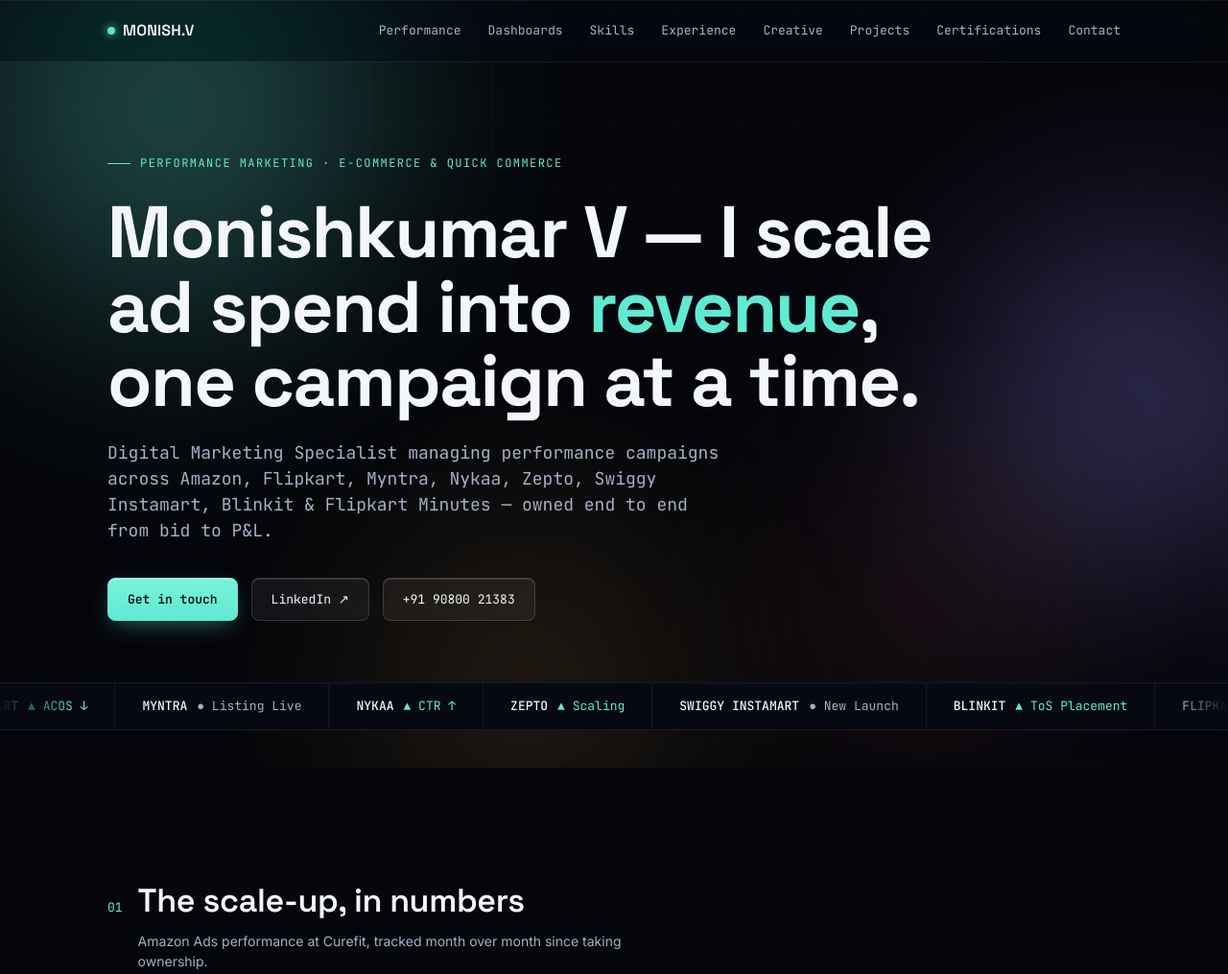
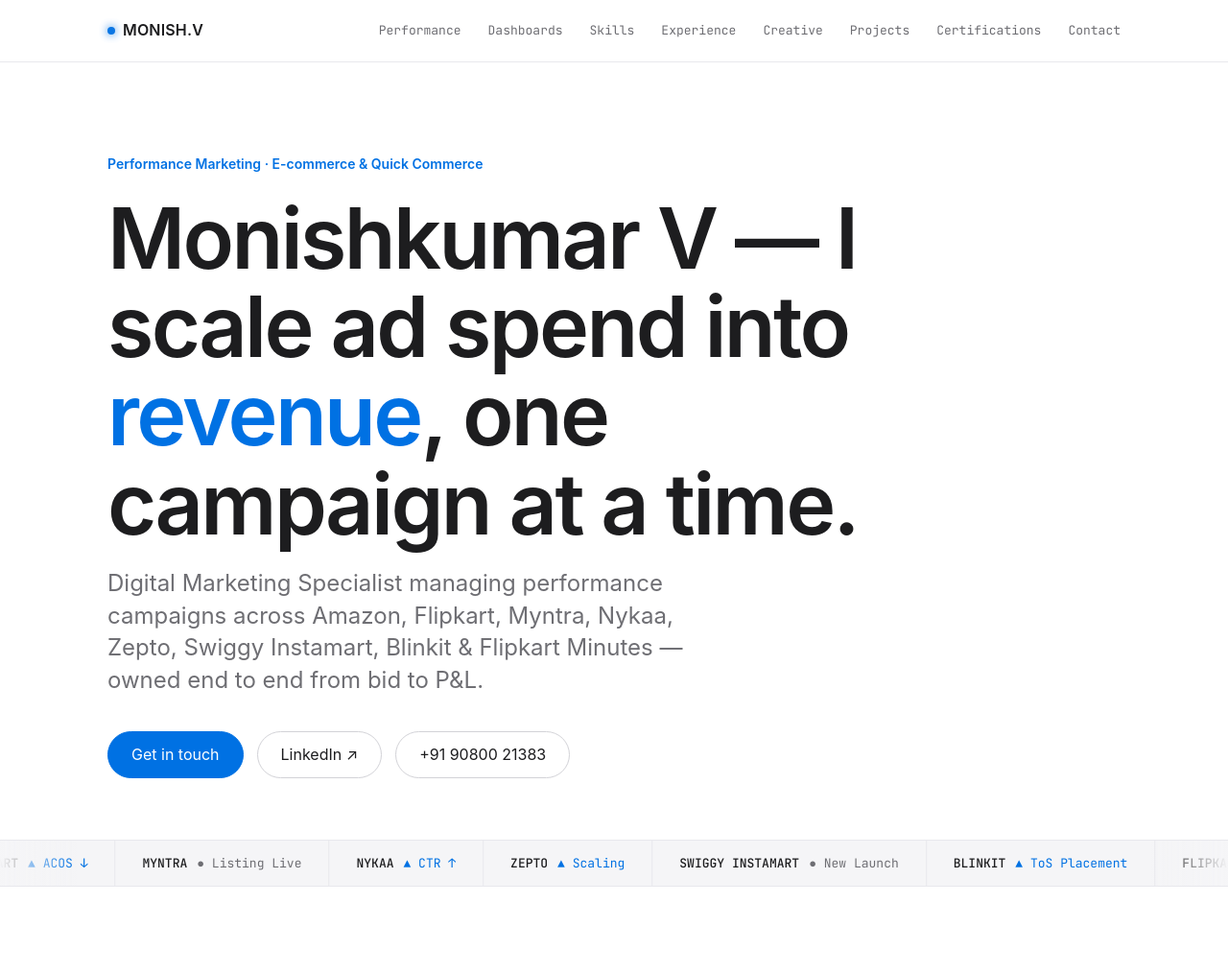
Before and after one commit to monishv080603-hue/monishv.github.io, a plain HTML site: page index.html in a window 1280 px wide. Shown: the top 1015 px of the page at 96% size. Drawn offline with Linux system fonts and the light colour scheme.

Commit message:
Add files via upload

```diff
--- a/index.html
+++ b/index.html
@@ -10,25 +10,25 @@
 <link href="https://fonts.googleapis.com/css2?family=Space+Grotesk:wght@400;500;600;700&family=Inter:wght@400;500;600;700&family=JetBrains+Mono:wght@400;500;600;700&display=swap" rel="stylesheet">
 <style>
   :root{
-    --bg:#05060B;
-    --bg-2:#070912;
-    --surface:rgba(255,255,255,0.055);
-    --surface-2:rgba(255,255,255,0.09);
-    --border:rgba(255,255,255,0.14);
-    --border-soft:rgba(255,255,255,0.08);
-    --glass-highlight:rgba(255,255,255,0.5);
-    --text:#F3F6FB;
-    --text-dim:#A6B0C6;
-    --text-faint:#67718C;
-    --mint:#5FEAD1;
-    --mint-dim:#2E5A52;
-    --violet:#9C8CFF;
-    --amber:#F4B942;
-    --coral:#FF7A68;
-    --disp: 'Space Grotesk', sans-serif;
-    --body: 'Inter', sans-serif;
-    --mono: 'JetBrains Mono', monospace;
-    --glass-blur:blur(22px) saturate(180%);
+    --bg:#FFFFFF;
+    --bg-2:#F5F5F7;
+    --surface:#FFFFFF;
+    --surface-2:#F5F5F7;
+    --border:#D2D2D7;
+    --border-soft:#E8E8ED;
+    --glass-highlight:rgba(255,255,255,0.8);
+    --text:#1D1D1F;
+    --text-dim:#6E6E73;
+    --text-faint:#86868B;
+    --mint:#0071E3;
+    --mint-dim:#CFE4FB;
+    --violet:#0071E3;
+    --amber:#0071E3;
+    --coral:#FF3B30;
+    --disp: -apple-system, 'SF Pro Display', 'Inter', sans-serif;
+    --body: -apple-system, 'SF Pro Text', 'Inter', sans-serif;
+    --mono: 'SF Mono', 'JetBrains Mono', monospace;
+    --glass-blur:blur(20px) saturate(180%);
   }
 
   *{margin:0;padding:0;box-sizing:border-box;}
@@ -39,14 +39,15 @@
     background:var(--bg);
     color:var(--text);
     font-family:var(--body);
-    line-height:1.5;
+    line-height:1.47;
+    font-size:17px;
     -webkit-font-smoothing:antialiased;
     overflow-x:hidden;
   }
 
   a{color:inherit;text-decoration:none;}
 
-  ::selection{background:var(--mint);color:#06110E;}
+  ::selection{background:var(--mint);color:#fff;}
 
   :focus-visible{outline:2px solid var(--mint);outline-offset:3px;border-radius:2px;}
 
@@ -54,40 +55,18 @@
 
   @media (max-width:720px){ .wrap{padding:0 20px;} }
 
-  /* ---------- Background: liquid mesh + faint grid ---------- */
-  .bg-grid{
-    position:fixed;inset:0;z-index:0;pointer-events:none;
-    background-image:
-      linear-gradient(var(--border-soft) 1px, transparent 1px),
-      linear-gradient(90deg, var(--border-soft) 1px, transparent 1px);
-    background-size:64px 64px;
-    -webkit-mask-image:radial-gradient(ellipse 80% 60% at 50% 0%, #000 30%, transparent 75%);
-    mask-image:radial-gradient(ellipse 80% 60% at 50% 0%, #000 30%, transparent 75%);
-    opacity:0.28;
-  }
-  .bg-mesh{position:fixed;inset:0;z-index:0;pointer-events:none;overflow:hidden;}
-  .bg-mesh span{
-    position:absolute;border-radius:50%;filter:blur(90px);opacity:0.38;
-    will-change:transform;
-  }
-  .bg-mesh span.b1{width:640px;height:640px;top:-220px;left:-160px;background:radial-gradient(circle,var(--mint),transparent 70%);animation:drift1 26s ease-in-out infinite;}
-  .bg-mesh span.b2{width:560px;height:560px;top:120px;right:-200px;background:radial-gradient(circle,var(--violet),transparent 70%);animation:drift2 32s ease-in-out infinite;}
-  .bg-mesh span.b3{width:520px;height:520px;bottom:-180px;left:22%;background:radial-gradient(circle,var(--amber),transparent 72%);opacity:0.16;animation:drift3 38s ease-in-out infinite;}
-  .bg-mesh span.b4{width:460px;height:460px;top:48%;right:8%;background:radial-gradient(circle,var(--coral),transparent 72%);opacity:0.12;animation:drift1 30s ease-in-out infinite reverse;}
-  @keyframes drift1{0%,100%{transform:translate(0,0) scale(1);}50%{transform:translate(60px,40px) scale(1.08);}}
-  @keyframes drift2{0%,100%{transform:translate(0,0) scale(1);}50%{transform:translate(-50px,60px) scale(0.95);}}
-  @keyframes drift3{0%,100%{transform:translate(0,0) scale(1);}50%{transform:translate(40px,-50px) scale(1.06);}}
-  @media (prefers-reduced-motion: reduce){ .bg-mesh span{animation:none;} }
-  @media (max-width:720px){ .bg-mesh span{filter:blur(60px);opacity:0.26;} }
+  /* ---------- Background: clean, no texture ---------- */
+  .bg-grid{display:none;}
+  .bg-mesh{display:none;}
 
   /* ---------- Nav ---------- */
   nav{
     position:sticky;top:0;z-index:50;
-    background:rgba(8,10,16,0.42);
-    backdrop-filter:blur(22px) saturate(180%);
-    -webkit-backdrop-filter:blur(22px) saturate(180%);
+    background:rgba(255,255,255,0.72);
+    backdrop-filter:blur(20px) saturate(180%);
+    -webkit-backdrop-filter:blur(20px) saturate(180%);
     border-bottom:1px solid var(--border-soft);
-    box-shadow:inset 0 1px 0 rgba(255,255,255,0.06);
+    box-shadow:none;
   }
   nav .wrap{display:flex;align-items:center;justify-content:space-between;height:64px;}
   .brand{font-family:var(--disp);font-weight:600;font-size:16px;letter-spacing:0.01em;display:flex;align-items:center;gap:8px;}
@@ -100,35 +79,35 @@
   /* ---------- Hero ---------- */
   header.hero{position:relative;z-index:1;padding:96px 0 64px;}
   .eyebrow{
-    font-family:var(--mono);font-size:12px;color:var(--mint);
-    letter-spacing:0.12em;text-transform:uppercase;
-    display:flex;align-items:center;gap:10px;margin-bottom:24px;
+    font-family:var(--body);font-weight:590;font-size:14px;color:var(--mint);
+    letter-spacing:0;text-transform:none;
+    display:flex;align-items:center;gap:10px;margin-bottom:20px;
   }
-  .eyebrow::before{content:'';width:24px;height:1px;background:var(--mint);}
+  .eyebrow::before{content:none;}
 
   h1.name{
-    font-family:var(--disp);font-weight:700;
-    font-size:clamp(40px,7vw,76px);
-    line-height:1.02;letter-spacing:-0.02em;
-    max-width:900px;
+    font-family:var(--disp);font-weight:600;
+    font-size:clamp(44px,8vw,88px);
+    line-height:1.05;letter-spacing:-0.03em;
+    max-width:920px;
   }
-  h1.name .accent{color:var(--mint);}
+  h1.name .accent{color:var(--mint);font-weight:600;}
 
   .role-line{
-    font-family:var(--mono);font-size:clamp(14px,2vw,18px);
-    color:var(--text-dim);margin-top:22px;max-width:640px;
+    font-family:var(--body);font-weight:400;font-size:clamp(19px,2.4vw,24px);
+    color:var(--text-dim);margin-top:20px;max-width:640px;line-height:1.4;
   }
 
   .hero-actions{display:flex;gap:14px;margin-top:36px;flex-wrap:wrap;}
   .btn{
-    font-family:var(--mono);font-size:13px;padding:12px 20px;border-radius:8px;
+    font-family:var(--body);font-size:16px;padding:12px 24px;border-radius:980px;
     border:1px solid var(--border);transition:all .18s ease;cursor:pointer;
-    display:inline-flex;align-items:center;gap:8px;
+    display:inline-flex;align-items:center;gap:8px;font-weight:400;
   }
-  .btn-primary{background:linear-gradient(180deg, #79F2DB, var(--mint));color:#06110E;border-color:var(--mint);font-weight:600;box-shadow:inset 0 1px 0 rgba(255,255,255,0.5), 0 8px 24px -8px rgba(95,234,209,0.5);}
-  .btn-primary:hover{box-shadow:inset 0 1px 0 rgba(255,255,255,0.5), 0 0 0 4px rgba(95,234,209,0.15), 0 8px 24px -8px rgba(95,234,209,0.6);}
-  .btn-ghost{color:var(--text);background:var(--surface);backdrop-filter:var(--glass-blur);-webkit-backdrop-filter:var(--glass-blur);box-shadow:inset 0 1px 0 rgba(255,255,255,0.16);}
-  .btn-ghost:hover{border-color:var(--mint);color:var(--mint);background:rgba(95,234,209,0.08);}
+  .btn-primary{background:var(--mint);color:#fff;border-color:var(--mint);font-weight:400;box-shadow:none;}
+  .btn-primary:hover{background:#0077ED;box-shadow:none;}
+  .btn-ghost{color:var(--text);background:var(--surface);box-shadow:none;}
+  .btn-ghost:hover{border-color:var(--mint);color:var(--mint);background:var(--mint-dim);}
 
   /* ---------- Ticker ---------- */
   .ticker-outer{
@@ -153,17 +132,17 @@
   .ticker-item .down{color:var(--coral);}
 
   /* ---------- Section shell ---------- */
-  section{position:relative;z-index:1;padding:88px 0;border-bottom:1px solid var(--border-soft);}
+  section{position:relative;z-index:1;padding:120px 0;border-bottom:1px solid var(--border-soft);}
   .sec-head{display:flex;align-items:baseline;gap:16px;margin-bottom:48px;flex-wrap:wrap;}
   .sec-num{font-family:var(--mono);color:var(--mint);font-size:13px;}
-  .sec-title{font-family:var(--disp);font-weight:600;font-size:clamp(24px,3.4vw,34px);letter-spacing:-0.01em;}
+  .sec-title{font-family:var(--disp);font-weight:600;font-size:clamp(30px,4.2vw,48px);letter-spacing:-0.015em;line-height:1.08;}
   .sec-sub{font-family:var(--body);color:var(--text-dim);font-size:14px;max-width:520px;margin-top:6px;}
 
   /* ---------- Growth console (signature) ---------- */
   .console{
-    background:var(--surface);backdrop-filter:var(--glass-blur);-webkit-backdrop-filter:var(--glass-blur);border:1px solid var(--border);border-radius:24px;
+    background:var(--surface);border:1px solid var(--border);border-radius:24px;
     padding:32px;position:relative;overflow:hidden;
-    box-shadow:inset 0 1px 0 var(--glass-highlight), inset 0 0 40px rgba(255,255,255,0.02), 0 24px 60px -20px rgba(0,0,0,0.6);
+    box-shadow:0 4px 32px rgba(0,0,0,0.07);
   }
   .console-top{display:flex;justify-content:space-between;align-items:center;margin-bottom:28px;flex-wrap:wrap;gap:12px;}
   .console-label{font-family:var(--mono);font-size:12px;color:var(--text-faint);letter-spacing:0.08em;text-transform:uppercase;}
@@ -171,15 +150,15 @@
 
   .metric-grid{display:grid;grid-template-columns:repeat(4,1fr);gap:1px;background:var(--border);border:1px solid var(--border);border-radius:12px;overflow:hidden;margin-bottom:28px;}
   @media (max-width:820px){ .metric-grid{grid-template-columns:repeat(2,1fr);} }
-  .metric{background:rgba(255,255,255,0.03);padding:22px 20px;transition:background .2s ease;}
-  .metric:hover{background:rgba(255,255,255,0.06);}
+  .metric{background:transparent;padding:22px 20px;transition:background .2s ease;border-radius:12px;}
+  .metric:hover{background:rgba(0,0,0,0.03);}
   .metric-label{font-family:var(--mono);font-size:11px;color:var(--text-faint);text-transform:uppercase;letter-spacing:0.06em;}
   .metric-value{font-family:var(--disp);font-size:28px;font-weight:600;margin-top:8px;}
   .metric-delta{font-family:var(--mono);font-size:12px;margin-top:6px;display:flex;align-items:center;gap:4px;}
   .metric-delta.up{color:var(--mint);}
   .metric-delta.down-good{color:var(--mint);}
 
-  .chart-wrap{border:1px solid var(--border);border-radius:16px;padding:24px 24px 8px;background:rgba(0,0,0,0.28);box-shadow:inset 0 1px 0 rgba(255,255,255,0.06), inset 0 0 30px rgba(0,0,0,0.3);}
+  .chart-wrap{border:1px solid var(--border-soft);border-radius:16px;padding:24px 24px 8px;background:var(--bg-2);box-shadow:none;}
   .chart-caption{display:flex;justify-content:space-between;font-family:var(--mono);font-size:12px;color:var(--text-dim);margin-top:10px;}
   svg#growthChart{width:100%;height:auto;display:block;}
   .chart-line{fill:none;stroke:var(--mint);stroke-width:2.5;stroke-linecap:round;stroke-linejoin:round;stroke-dasharray:600;stroke-dashoffset:600;transition:stroke-dashoffset 1.6s cubic-bezier(.2,.7,.2,1);}
@@ -194,18 +173,18 @@
   /* ---------- Skills ---------- */
   .skill-groups{display:grid;grid-template-columns:1fr 1fr;gap:20px;}
   @media (max-width:820px){ .skill-groups{grid-template-columns:1fr;} }
-  .skill-card{background:var(--surface);backdrop-filter:var(--glass-blur);-webkit-backdrop-filter:var(--glass-blur);border:1px solid var(--border);border-radius:18px;padding:22px 24px;box-shadow:inset 0 1px 0 rgba(255,255,255,0.14), 0 12px 30px -16px rgba(0,0,0,0.5);transition:transform .2s ease, border-color .2s ease;}
+  .skill-card{background:var(--surface);border:1px solid var(--border);border-radius:18px;padding:22px 24px;box-shadow:0 2px 24px rgba(0,0,0,0.06);transition:transform .2s ease, border-color .2s ease;}
   .skill-card:hover{transform:translateY(-2px);border-color:rgba(255,255,255,0.26);}
   .skill-card h3{font-family:var(--disp);font-size:16px;font-weight:600;margin-bottom:14px;display:flex;align-items:center;gap:8px;}
   .skill-card h3 .idx{font-family:var(--mono);color:var(--mint);font-size:12px;}
   .pill-row{display:flex;flex-wrap:wrap;gap:8px;}
   .pill{
-    font-family:var(--mono);font-size:12px;color:var(--text-dim);
-    background:rgba(255,255,255,0.04);
-    border:1px solid var(--border);padding:6px 12px;border-radius:999px;
+    font-family:var(--body);font-size:13px;color:var(--text-dim);
+    background:var(--bg-2);
+    border:1px solid transparent;padding:6px 14px;border-radius:999px;
     transition:all .15s ease;
   }
-  .pill:hover{border-color:var(--mint);color:var(--mint);background:rgba(95,234,209,0.08);}
+  .pill:hover{background:var(--mint-dim);color:var(--mint);}
 
   /* ---------- Experience ---------- */
   .timeline{position:relative;padding-left:28px;}
@@ -229,8 +208,8 @@
   /* ---------- Projects ---------- */
   .proj-grid{display:grid;grid-template-columns:repeat(3,1fr);gap:20px;}
   @media (max-width:900px){ .proj-grid{grid-template-columns:1fr;} }
-  .proj-card{background:var(--surface);backdrop-filter:var(--glass-blur);-webkit-backdrop-filter:var(--glass-blur);border:1px solid var(--border);border-radius:18px;padding:24px;display:flex;flex-direction:column;height:100%;transition:border-color .2s ease, transform .2s ease, box-shadow .2s ease;box-shadow:inset 0 1px 0 rgba(255,255,255,0.14), 0 12px 30px -16px rgba(0,0,0,0.5);}
-  .proj-card:hover{border-color:var(--mint-dim);transform:translateY(-4px);box-shadow:inset 0 1px 0 rgba(255,255,255,0.2), 0 20px 40px -16px rgba(95,234,209,0.15);}
+  .proj-card{background:var(--surface);border:1px solid var(--border);border-radius:18px;padding:24px;display:flex;flex-direction:column;height:100%;transition:border-color .2s ease, transform .2s ease, box-shadow .2s ease;box-shadow:0 2px 24px rgba(0,0,0,0.06);}
+  .proj-card:hover{border-color:var(--mint-dim);transform:translateY(-4px);box-shadow:0 12px 40px rgba(0,0,0,0.1);}
   .proj-top{display:flex;justify-content:space-between;align-items:flex-start;margin-bottom:14px;}
   .proj-tag{font-family:var(--mono);font-size:10px;color:var(--mint);border:1px solid var(--mint-dim);padding:3px 8px;border-radius:999px;text-transform:uppercase;letter-spacing:0.05em;}
   .proj-year{font-family:var(--mono);font-size:11px;color:var(--text-faint);}
@@ -240,7 +219,7 @@
   /* ---------- Certifications ---------- */
   .cert-grid{display:grid;grid-template-columns:repeat(3,1fr);gap:1px;background:var(--border);border:1px solid var(--border);border-radius:12px;overflow:hidden;}
   @media (max-width:820px){ .cert-grid{grid-template-columns:1fr;} }
-  .cert{background:var(--surface);backdrop-filter:var(--glass-blur);-webkit-backdrop-filter:var(--glass-blur);padding:22px;transition:background .2s ease;}
+  .cert{background:var(--surface);padding:22px;transition:background .2s ease;}
   .cert:hover{background:var(--surface-2);}
   .cert-name{font-family:var(--disp);font-weight:600;font-size:14.5px;margin-bottom:4px;}
   .cert-issuer{font-family:var(--mono);font-size:11px;color:var(--mint);margin-bottom:10px;}
@@ -248,7 +227,7 @@
   .cert-valid{font-family:var(--mono);font-size:10.5px;color:var(--text-faint);}
 
   /* ---------- Education ---------- */
-  .edu-row{display:flex;justify-content:space-between;align-items:flex-start;flex-wrap:wrap;gap:16px;background:var(--surface);backdrop-filter:var(--glass-blur);-webkit-backdrop-filter:var(--glass-blur);border:1px solid var(--border);border-radius:20px;padding:26px 28px;box-shadow:inset 0 1px 0 rgba(255,255,255,0.14), 0 12px 30px -16px rgba(0,0,0,0.5);}
+  .edu-row{display:flex;justify-content:space-between;align-items:flex-start;flex-wrap:wrap;gap:16px;background:var(--surface);border:1px solid var(--border);border-radius:20px;padding:26px 28px;box-shadow:0 2px 24px rgba(0,0,0,0.06);}
   .edu-degree{font-family:var(--disp);font-weight:600;font-size:18px;margin-bottom:6px;}
   .edu-school{font-size:13.5px;color:var(--text-dim);}
   .edu-cgpa{font-family:var(--mono);font-size:20px;color:var(--mint);text-align:right;}
@@ -267,7 +246,7 @@
   /* ---------- Media (videos) ---------- */
   .media-grid{display:grid;grid-template-columns:1fr 1fr;gap:24px;}
   @media (max-width:820px){ .media-grid{grid-template-columns:1fr;} }
-  .media-card{background:var(--surface);backdrop-filter:var(--glass-blur);-webkit-backdrop-filter:var(--glass-blur);border:1px solid var(--border);border-radius:20px;overflow:hidden;box-shadow:inset 0 1px 0 rgba(255,255,255,0.14), 0 16px 40px -18px rgba(0,0,0,0.55);transition:transform .25s ease;}
+  .media-card{background:var(--surface);border:1px solid var(--border);border-radius:20px;overflow:hidden;box-shadow:0 2px 24px rgba(0,0,0,0.06);transition:transform .25s ease;}
   .media-card:hover{transform:translateY(-3px);}
   .media-card video{width:100%;display:block;background:#000;max-height:420px;object-fit:contain;}
   .media-body{padding:22px 24px;}
@@ -275,12 +254,12 @@
   .media-card h3{font-family:var(--disp);font-size:18px;font-weight:600;margin-bottom:10px;}
   .media-card p{font-size:13.5px;color:var(--text-dim);line-height:1.65;margin-bottom:8px;}
   .media-link{display:inline-flex;align-items:center;gap:6px;margin-top:10px;font-family:var(--mono);font-size:12px;color:var(--mint);border:1px solid var(--mint-dim);padding:8px 14px;border-radius:8px;transition:all .15s ease;}
-  .media-link:hover{background:var(--mint);color:#06110E;}
+  .media-link:hover{background:var(--mint);color:#fff;}
 
   /* ---------- Dashboards ---------- */
   .dash-grid{display:grid;grid-template-columns:1fr 1fr;gap:20px;}
   @media (max-width:900px){ .dash-grid{grid-template-columns:1fr;} }
-  .dash-card{background:var(--surface);backdrop-filter:var(--glass-blur);-webkit-backdrop-filter:var(--glass-blur);border:1px solid var(--border);border-radius:20px;overflow:hidden;box-shadow:inset 0 1px 0 rgba(255,255,255,0.14), 0 16px 40px -18px rgba(0,0,0,0.55);transition:transform .25s ease;}
+  .dash-card{background:var(--surface);border:1px solid var(--border);border-radius:20px;overflow:hidden;box-shadow:0 2px 24px rgba(0,0,0,0.06);transition:transform .25s ease;}
   .dash-card:hover{transform:translateY(-3px);}
   .dash-card img{width:100%;display:block;border-bottom:1px solid var(--border);background:#fff;}
   .dash-body{padding:20px 22px;}
@@ -290,17 +269,17 @@
   .dash-stats{display:flex;flex-wrap:wrap;gap:14px;margin-top:12px;padding-top:12px;border-top:1px solid var(--border-soft);}
   .dash-stat{font-family:var(--mono);font-size:12px;}
   .dash-stat b{display:block;color:var(--mint);font-size:15px;font-family:var(--disp);}
-  .dash-callout{grid-column:1/-1;background:var(--surface);backdrop-filter:var(--glass-blur);-webkit-backdrop-filter:var(--glass-blur);border:1px solid rgba(95,234,209,0.35);border-radius:16px;padding:20px 24px;font-family:var(--mono);font-size:13px;color:var(--text-dim);line-height:1.7;box-shadow:inset 0 1px 0 rgba(255,255,255,0.14), 0 0 40px -12px rgba(95,234,209,0.25);}
+  .dash-callout{grid-column:1/-1;background:var(--surface);border:1px solid var(--mint-dim);border-radius:16px;padding:20px 24px;font-family:var(--mono);font-size:13px;color:var(--text-dim);line-height:1.7;box-shadow:0 2px 24px rgba(0,0,0,0.05);}
   .dash-callout b{color:var(--mint);}
 
   /* ---------- Carousel ---------- */
-  .carousel{background:var(--surface);backdrop-filter:var(--glass-blur);-webkit-backdrop-filter:var(--glass-blur);border:1px solid var(--border);border-radius:20px;overflow:hidden;margin-bottom:20px;box-shadow:inset 0 1px 0 rgba(255,255,255,0.14), 0 16px 40px -18px rgba(0,0,0,0.55);}
+  .carousel{background:var(--surface);border:1px solid var(--border);border-radius:20px;overflow:hidden;margin-bottom:20px;box-shadow:0 2px 24px rgba(0,0,0,0.06);}
   .carousel-stage{position:relative;width:100%;aspect-ratio:1/1;background:#fff;overflow:hidden;}
   .carousel-track{display:flex;height:100%;transition:transform .45s cubic-bezier(.2,.7,.2,1);}
   .carousel-slide{min-width:100%;height:100%;display:flex;align-items:center;justify-content:center;}
   .carousel-slide img{width:100%;height:100%;object-fit:cover;}
   .carousel-nav{position:absolute;top:50%;transform:translateY(-50%);width:36px;height:36px;border-radius:50%;background:rgba(10,13,19,0.55);border:1px solid rgba(255,255,255,0.2);color:#fff;display:flex;align-items:center;justify-content:center;cursor:pointer;font-family:var(--mono);font-size:16px;backdrop-filter:blur(4px);transition:background .15s ease;z-index:2;}
-  .carousel-nav:hover{background:var(--mint);color:#06110E;}
+  .carousel-nav:hover{background:var(--mint);color:#fff;}
   .carousel-prev{left:14px;}
   .carousel-next{right:14px;}
   .carousel-dots{position:absolute;bottom:14px;left:0;right:0;display:flex;justify-content:center;gap:7px;z-index:2;}
@@ -316,7 +295,7 @@
 
   .listing-pair{display:grid;grid-template-columns:1fr 1fr;gap:20px;margin-top:24px;}
   @media (max-width:820px){ .listing-pair{grid-template-columns:1fr;} }
-  .listing-item{background:var(--surface);backdrop-filter:var(--glass-blur);-webkit-backdrop-filter:var(--glass-blur);border:1px solid var(--border);border-radius:20px;overflow:hidden;box-shadow:inset 0 1px 0 rgba(255,255,255,0.14), 0 16px 40px -18px rgba(0,0,0,0.55);}
+  .listing-item{background:var(--surface);border:1px solid var(--border);border-radius:20px;overflow:hidden;box-shadow:0 2px 24px rgba(0,0,0,0.06);}
   .listing-item img{width:100%;display:block;background:#fff;}
   .listing-item .listing-cap{padding:16px 20px;font-family:var(--mono);font-size:12px;color:var(--text-dim);}
 </style>
```
